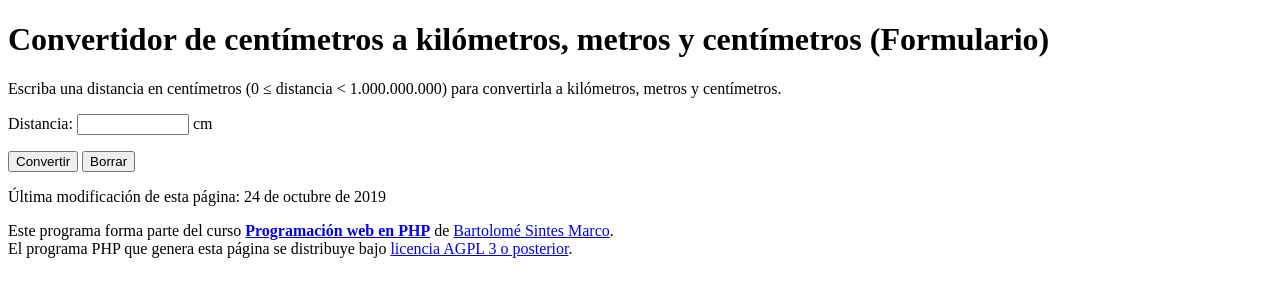
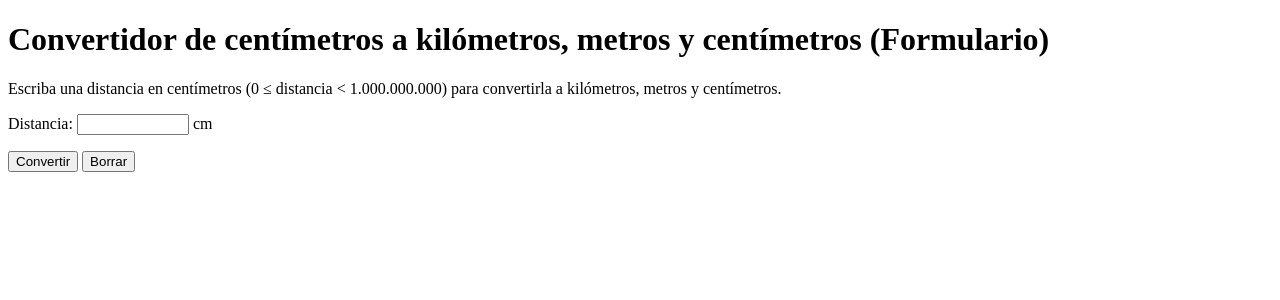
Before and after one commit to Nuria788/string.com, a PHP site: page / in a window 1280 px wide. Shown: the top 300 px of the page. Run offline with PHP 8.4, Linux system fonts and the light colour scheme.

```diff
--- a/kilometros.php/index.php
+++ b/kilometros.php/index.php
@@ -22,18 +22,6 @@
   </p>
 </form>
 
-<footer>
-  <p class="ultmod">
-    Última modificación de esta página:
-    <time datetime="2019-10-24">24 de octubre de 2019</time>
-  </p>
 
-  <p class="licencia">
-    Este programa forma parte del curso <strong><a href="https://www.mclibre.org/consultar/php/">Programación
-    web en PHP</a></strong> de <a href="https://www.mclibre.org/" rel="author">Bartolomé Sintes Marco</a>.<br>
-    El programa PHP que genera esta página se distribuye bajo
-    <a rel="license" href="http://www.gnu.org/licenses/agpl.txt">licencia AGPL 3 o posterior</a>.
-  </p>
-</footer>
 </body>
 </html>
```
Also changed, not shown: recogidaDatos.php/index.php (deleted, +0 -20 lines), recogidaDatos.php/saluda.php (deleted, +0 -17 lines).
